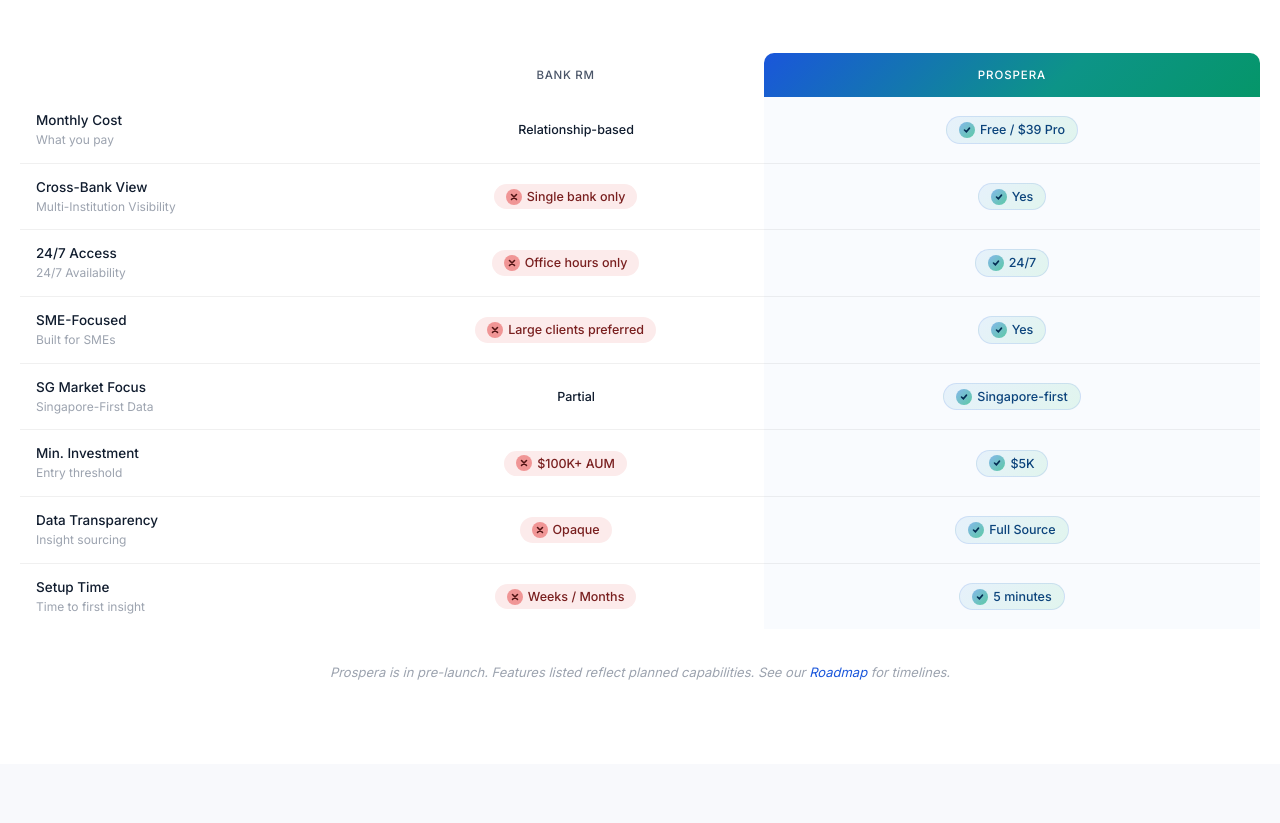
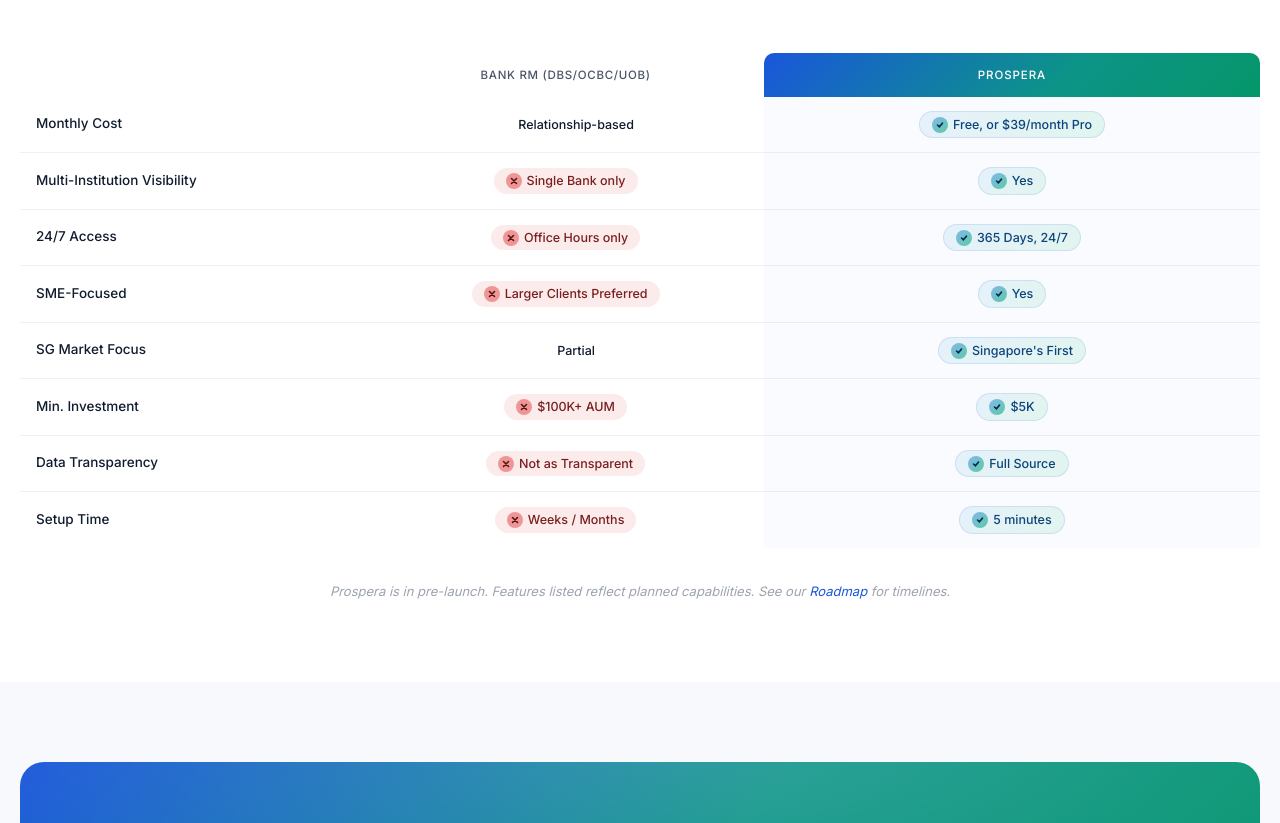
Before and after one commit to GN2404/Prospera, a plain HTML site: page index.html in a window 1280 px wide. Shown: the part 2290-3113 px from the top of the page. Drawn offline with Linux system fonts and the light colour scheme.

Commit message:
Fix HTML formatting in comparison table

```diff
--- a/index.html
+++ b/index.html
@@ -895,7 +895,7 @@
   <section class="section">
     <div class="container">
       <div class="section-header fade-in">
-        <h2>The Playing Field Isn't Level.                                                                  Until Now.</h2>
+        <h2>The Playing Field Isn't Level. Until Now.</h2>
         <p>We're not here to replace your bank. We're here to give you the visibility your bank can't.</p>
       </div>
       <div class="compare-wrap fade-in">
@@ -903,48 +903,48 @@
           <thead>
             <tr>
               <th style="width:28%;"></th>
-              <th style="width:32%;">Bank RM</th>
+              <th style="width:32%;">Bank RM (DBS/OCBC/UOB)</th>
               <th class="pro-header" style="width:40%;">Prospera</th>
             </tr>
           </thead>
           <tbody>
             <tr>
-              <td>Monthly Cost<span class="cmp-feat">What you pay</span></td>
+              <td>Monthly Cost<span class="cmp-feat"></span></td>
               <td><span class="cmp-pill"><span class="cmp-ico"><svg viewBox="0 0 16 16"><path d="M4 8l3 3 5-6"/></svg></span> Relationship-based</span></td>
-              <td class="pro-cell"><span class="cmp-pill cmp-pill-pro"><span class="cmp-ico cmp-ico-pro"><svg viewBox="0 0 16 16"><path d="M4 8l3 3 5-6"/></svg></span> Free / $39 Pro</span></td>
+              <td class="pro-cell"><span class="cmp-pill cmp-pill-pro"><span class="cmp-ico cmp-ico-pro"><svg viewBox="0 0 16 16"><path d="M4 8l3 3 5-6"/></svg></span> Free, or $39/month Pro</span></td>
             </tr>
             <tr>
-              <td>Cross-Bank View<span class="cmp-feat">Multi-Institution Visibility</span></td>
-              <td><span class="cmp-pill cmp-pill-no"><span class="cmp-ico cmp-ico-no"><svg viewBox="0 0 16 16"><path d="M4 4l8 8M12 4l-8 8"/></svg></span> Single bank only</span></td>
+              <td>Multi-Institution Visibility<span class="cmp-feat"></span></td>
+              <td><span class="cmp-pill cmp-pill-no"><span class="cmp-ico cmp-ico-no"><svg viewBox="0 0 16 16"><path d="M4 4l8 8M12 4l-8 8"/></svg></span> Single Bank only</span></td>
               <td class="pro-cell"><span class="cmp-pill cmp-pill-pro"><span class="cmp-ico cmp-ico-pro"><svg viewBox="0 0 16 16"><path d="M4 8l3 3 5-6"/></svg></span> Yes</span></td>
             </tr>
             <tr>
-              <td>24/7 Access<span class="cmp-feat">24/7 Availability</span></td>
-              <td><span class="cmp-pill cmp-pill-no"><span class="cmp-ico cmp-ico-no"><svg viewBox="0 0 16 16"><path d="M4 4l8 8M12 4l-8 8"/></svg></span> Office hours only</span></td>
-              <td class="pro-cell"><span class="cmp-pill cmp-pill-pro"><span class="cmp-ico cmp-ico-pro"><svg viewBox="0 0 16 16"><path d="M4 8l3 3 5-6"/></svg></span> 24/7</span></td>
+              <td>24/7 Access<span class="cmp-feat"></span></td>
+              <td><span class="cmp-pill cmp-pill-no"><span class="cmp-ico cmp-ico-no"><svg viewBox="0 0 16 16"><path d="M4 4l8 8M12 4l-8 8"/></svg></span> Office Hours only</span></td>
+              <td class="pro-cell"><span class="cmp-pill cmp-pill-pro"><span class="cmp-ico cmp-ico-pro"><svg viewBox="0 0 16 16"><path d="M4 8l3 3 5-6"/></svg></span> 365 Days, 24/7</span></td>
             </tr>
             <tr>
-              <td>SME-Focused<span class="cmp-feat">Built for SMEs</span></td>
-              <td><span class="cmp-pill cmp-pill-no"><span class="cmp-ico cmp-ico-no"><svg viewBox="0 0 16 16"><path d="M4 4l8 8M12 4l-8 8"/></svg></span> Large clients preferred</span></td>
+              <td>SME-Focused<span class="cmp-feat"></span></td>
+              <td><span class="cmp-pill cmp-pill-no"><span class="cmp-ico cmp-ico-no"><svg viewBox="0 0 16 16"><path d="M4 4l8 8M12 4l-8 8"/></svg></span> Larger Clients Preferred</span></td>
               <td class="pro-cell"><span class="cmp-pill cmp-pill-pro"><span class="cmp-ico cmp-ico-pro"><svg viewBox="0 0 16 16"><path d="M4 8l3 3 5-6"/></svg></span> Yes</span></td>
             </tr>
             <tr>
-              <td>SG Market Focus<span class="cmp-feat">Singapore-First Data</span></td>
+              <td>SG Market Focus<span class="cmp-feat"></span></td>
               <td><span class="cmp-pill"><span class="cmp-ico"><svg viewBox="0 0 16 16"><path d="M4 8l3 3 5-6"/></svg></span> Partial</span></td>
-              <td class="pro-cell"><span class="cmp-pill cmp-pill-pro"><span class="cmp-ico cmp-ico-pro"><svg viewBox="0 0 16 16"><path d="M4 8l3 3 5-6"/></svg></span> Singapore-first</span></td>
+              <td class="pro-cell"><span class="cmp-pill cmp-pill-pro"><span class="cmp-ico cmp-ico-pro"><svg viewBox="0 0 16 16"><path d="M4 8l3 3 5-6"/></svg></span> Singapore's First</span></td>
             </tr>
             <tr>
-              <td>Min. Investment<span class="cmp-feat">Entry threshold</span></td>
+              <td>Min. Investment<span class="cmp-feat"></span></td>
               <td><span class="cmp-pill cmp-pill-no"><span class="cmp-ico cmp-ico-no"><svg viewBox="0 0 16 16"><path d="M4 4l8 8M12 4l-8 8"/></svg></span> $100K+ AUM</span></td>
               <td class="pro-cell"><span class="cmp-pill cmp-pill-pro"><span class="cmp-ico cmp-ico-pro"><svg viewBox="0 0 16 16"><path d="M4 8l3 3 5-6"/></svg></span> $5K</span></td>
             </tr>
             <tr>
-              <td>Data Transparency<span class="cmp-feat">Insight sourcing</span></td>
-              <td><span class="cmp-pill cmp-pill-no"><span class="cmp-ico cmp-ico-no"><svg viewBox="0 0 16 16"><path d="M4 4l8 8M12 4l-8 8"/></svg></span> Opaque</span></td>
+              <td>Data Transparency<span class="cmp-feat"></span></td>
+              <td><span class="cmp-pill cmp-pill-no"><span class="cmp-ico cmp-ico-no"><svg viewBox="0 0 16 16"><path d="M4 4l8 8M12 4l-8 8"/></svg></span> Not as Transparent</span></td>
               <td class="pro-cell"><span class="cmp-pill cmp-pill-pro"><span class="cmp-ico cmp-ico-pro"><svg viewBox="0 0 16 16"><path d="M4 8l3 3 5-6"/></svg></span> Full Source</span></td>
             </tr>
             <tr>
-              <td>Setup Time<span class="cmp-feat">Time to first insight</span></td>
+              <td>Setup Time<span class="cmp-feat"></span></td>
               <td><span class="cmp-pill cmp-pill-no"><span class="cmp-ico cmp-ico-no"><svg viewBox="0 0 16 16"><path d="M4 4l8 8M12 4l-8 8"/></svg></span> Weeks / Months</span></td>
               <td class="pro-cell"><span class="cmp-pill cmp-pill-pro"><span class="cmp-ico cmp-ico-pro"><svg viewBox="0 0 16 16"><path d="M4 8l3 3 5-6"/></svg></span> 5 minutes</span></td>
             </tr>
```
